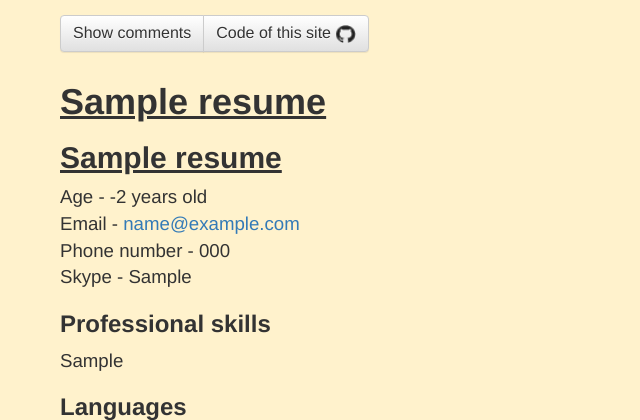
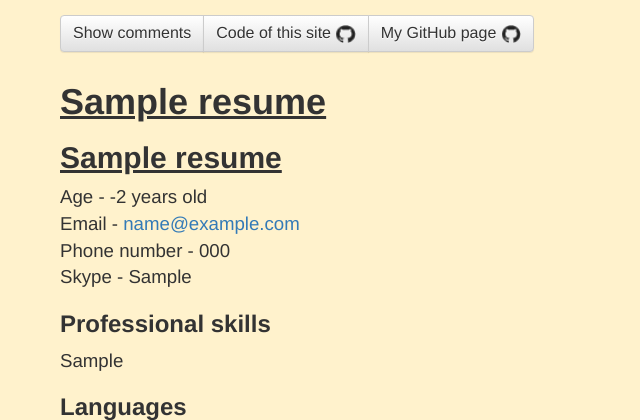
Before and after one commit to buzsb/django_practice_blog, a Django app: page / in a window 1280 px wide. Shown: the top 420 px of the page, without its empty margins (0-640 px from the left). Run offline with Django 3.2, Linux system fonts and the light colour scheme; tables that the repository leaves empty hold one stand-in row (values such as "Sample post"); some libraries are stand-ins or nearby versions.

Commit message:
added new button in top

```diff
--- a/resume/templates/resume/resume.html
+++ b/resume/templates/resume/resume.html
@@ -13,8 +13,12 @@
                 {% else %}
                     <a href="{% url 'resume' %}" class="btn btn-default"> Hide comments </a>
                 {% endif %}
-                <a href="https://github.com/buzsb/django_practice_blog" class="btn btn-default">
+                <a target="_blank" href="https://github.com/buzsb/django_practice_blog" class="btn btn-default">
                     Code of this site
+                    <img src="/static/resume/github.png" height="18">
+
+                <a target="_blank" href="https://github.com/buzsb" class="btn btn-default">
+                    My GitHub page
                     <img src="/static/resume/github.png" height="18">
                 </a>
             </div>
```
